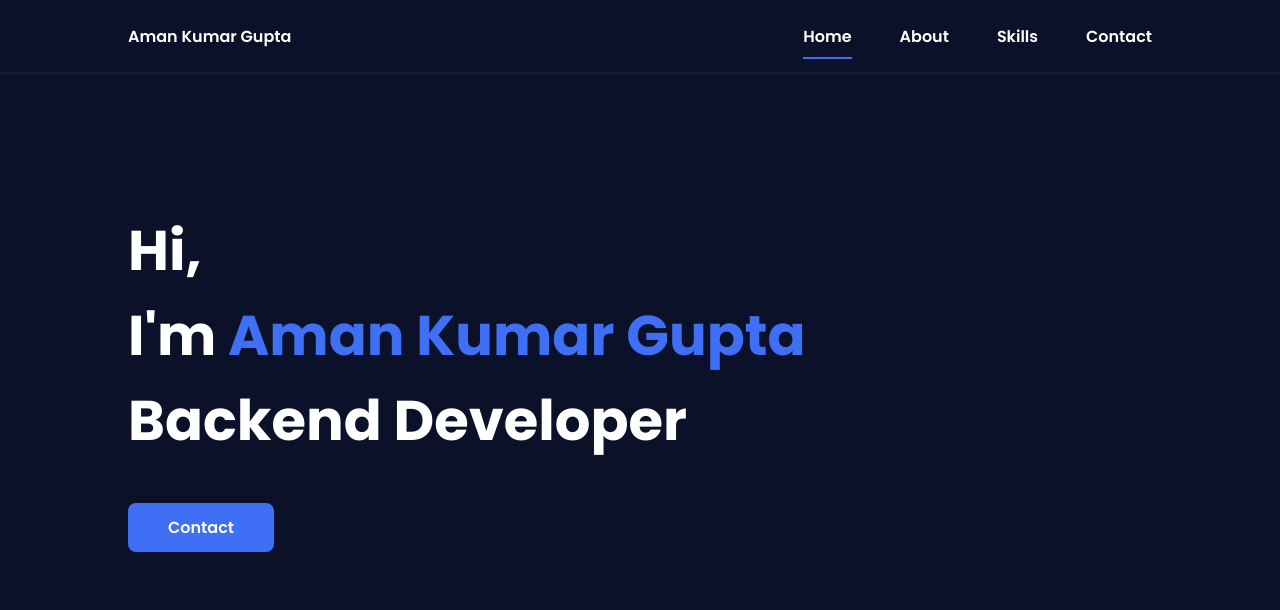
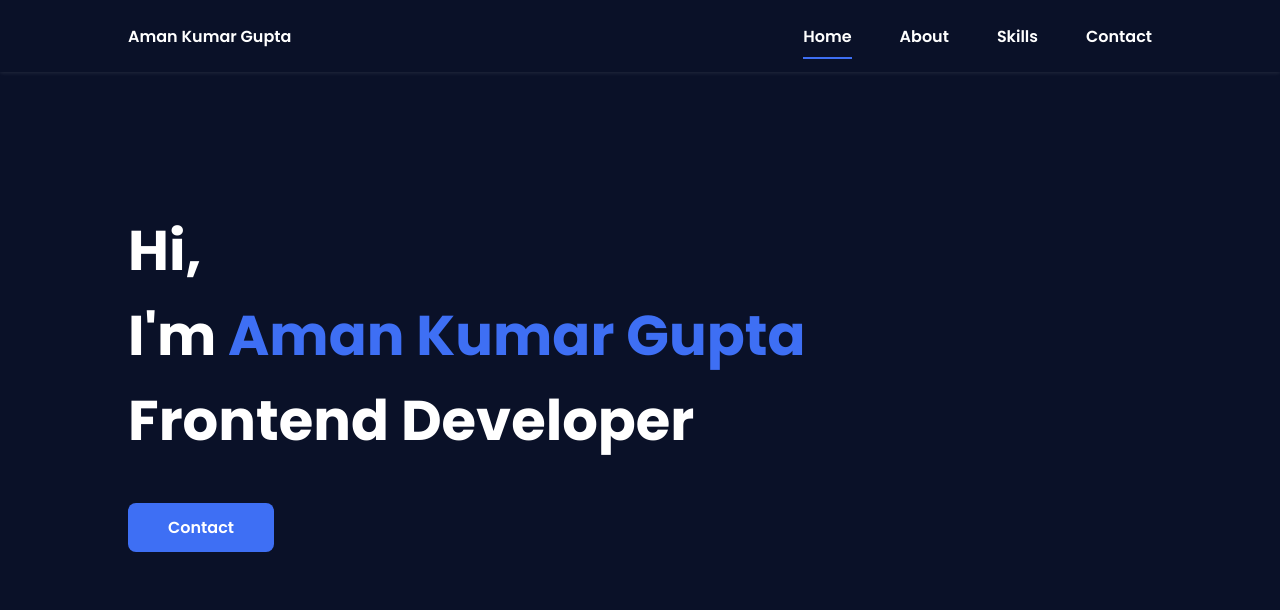
Before and after one commit to aman-gupta70/Portfolio-Aman-, a plain HTML site: page index.html in a window 1280 px wide. Shown: the top 610 px of the page. Drawn offline with nearby package versions, Linux system fonts and the light colour scheme.

Commit message:
Update index.html

```diff
--- a/index.html
+++ b/index.html
@@ -36,7 +36,7 @@
     <!--===== HOME =====-->
     <section class="home bd-grid" id="home">
       <div class="home__data">
-        <h1 class="home__title">Hi,<br />I'm <span class="home__title-color">Aman Kumar Gupta</span><br />Backend Developer</h1>
+        <h1 class="home__title">Hi,<br />I'm <span class="home__title-color">Aman Kumar Gupta</span><br />Frontend Developer</h1>
         <a href="#contact" class="button">Contact</a>
       </div>
       <div class="home__social">
```
